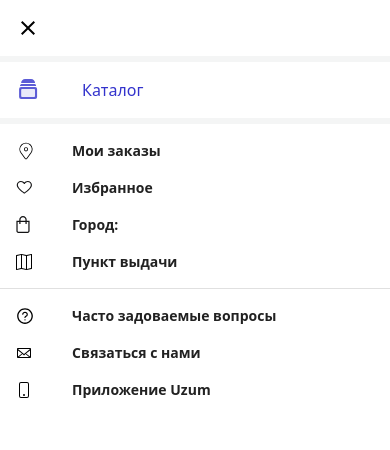
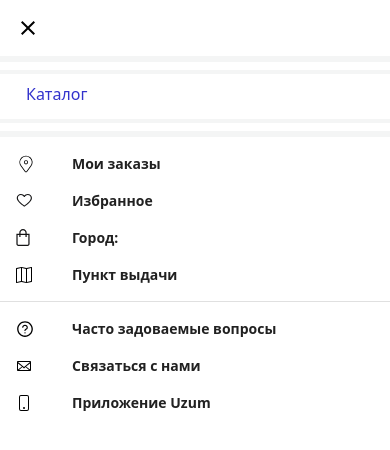
Before and after one commit to mustafa0512/uzum-redux, a React (Vite) app: page /basket in a window 390 px wide. Both pictures are taken after a click on the button "open drawer". Shown: the top 450 px of the page. Built offline with nearby package versions, Linux system fonts and the light colour scheme.

Commit message:
changed some missed place

```diff
--- /dev/null
+++ b/src/components/Accordion.jsx
@@ -0,0 +1,40 @@
+import { useState } from "react";
+import React from "react";
+import HeadsetIcon from '@mui/icons-material/Headset';
+import { FaTshirt } from 'react-icons/fa'
+
+const Accordion = () => {
+    const [isOpen, setIsOpen] = useState(false)
+
+    return (
+
+        <>
+            <div className={`${isOpen ? 'block' : 'block'} bg-[#F4F5F5FF] h-[4px] w-full`}></div>
+
+            <div onClick={() => setIsOpen(!isOpen)} className={` ${isOpen ? " h-fit" : "h-[45px]"} overflow-hidden px-4 py-2  border-indigo-200`} >
+                <div className="accTop w-full flex items-center justify-between mb-[20px]" >
+                    <p className={`${isOpen ? " font-semibold" : "font-normal"}  text-[#3333CC] ml-[10px] select-none`}>Каталог</p>
+                    <div className={` ${isOpen ? "bg-[url('/img/toUp.svg')]" : "bg-[url('/img/toDawn.svg')]"} w-[16px] h-[9px]  bg-[url('./public/img/toDawn.svg')]`}></div>
+                </div>
+                <div className="accBottom text-start m-[6px]">
+                    <div className="flex">
+                        <HeadsetIcon sx={{ color: 'gray' }} />
+                        <p className="ml-[5px]">Электроника</p>
+                    </div>
+
+                    <div className="flex mt-[10px]">
+                        <FaTshirt size={23} color="blue" />
+                        <p className="ml-[5px]">Одежда</p>
+
+                    </div>
+                </div>
+            </div>
+
+            <div className={`${isOpen ? 'block' : 'block'} bg-[#F4F5F5FF] h-[4px] w-full`}></div>
+
+        </>
+
+    );
+}
+
+export default Accordion
--- /dev/null
+++ b/src/components/BasketCard.jsx
@@ -0,0 +1,22 @@
+const BasketCard = () => {
+    return (
+        <div className="flex mb-[30px]">
+            <img className="w-[150px] h-[180px] ss:w-[230px] ss:h-[270px] rounded-[12px]" src="/img/phoneImg.png" alt="" />
+
+            <div className="md:mt-[20px] ml-[8px] md:ml-[50px]">
+                <span className="font-semibold text-[10px]  xs:text-[12px] ss:text-[18px] md:text-[30px]">Cтиральный порошок Tide, Color Lenor Touch, автомат, 3 кг</span>
+                <p className="text-[12px] ss:text-[26px] font-bold ss:font-semibold mt-[15px]">230 000 сум</p>
+                <div className="flex items-center justify-between w-[70px] ss:w-[100px] rounded-[6px] border-[1px] border-[#acacac] text-[12px] ss:text-[20px] mt-[10px] mb-[10px] ss:mt-[30px] ss:mb-[20px] px-2">
+                    <button>-</button>
+                    <p>1</p>
+                    <button>+</button>
+                </div>
+                <div className="bg-[#EBEBFAFF] w-[100px] text-center h-[25px] ss:h-[45px] font-medium rounded-[4px] flex items-center justify-center">
+                    <p className="text-[#3333CC] text-[10px] ss:text-[14px]">Удалить</p>
+                </div>
+            </div>
+        </div>
+    );
+}
+
+export default BasketCard;
--- a/src/components/Header.jsx
+++ b/src/components/Header.jsx
@@ -12,7 +12,6 @@ import ListItem from '@mui/material/ListItem';
 import ListItemButton from '@mui/material/ListItemButton';
 import ListItemIcon from '@mui/material/ListItemIcon';
 import { useState } from 'react';
-import KeyboardArrowDownIcon from '@mui/icons-material/KeyboardArrowDown';
 import CloseIcon from '@mui/icons-material/Close';
 import { CiLocationOn } from 'react-icons/ci'
 import { BsMap } from 'react-icons/bs'
@@ -20,6 +19,7 @@ import { AiOutlineSearch, AiOutlineQuestionCircle } from 'react-icons/ai'
 import { GoMail } from 'react-icons/go'
 import { BsPhone } from 'react-icons/bs'
 import { NavLink } from 'react-router-dom';
+import Accordion from './Accordion';
 
 const Header = () => {
 
@@ -151,15 +151,7 @@ const Header = () => {
                         <div className='bg-[#F4F5F5FF] h-[6px] w-full'></div>
 
                         <List>
-                            <ListItem disablePadding>
-                                <ListItemButton>
-                                    <ListItemIcon>
-                                        <img src="/img/catalogImg.svg" alt="" />
-                                    </ListItemIcon>
-                                    <p className="text-[#3333CC] ml-[10px]">Каталог </p>
-                                </ListItemButton>
-                                <KeyboardArrowDownIcon sx={{ color: '#3333CC', marginRight: '10px' }} />
-                            </ListItem>
+                            <Accordion/>
                         </List>
 
                         <div className='bg-[#F4F5F5FF] h-[6px] w-full'></div>
```
Also changed, not shown: src/pages/Basket.jsx (+23 -0 lines), public/img/toDawn.svg (added), public/img/toUp.svg (added).
